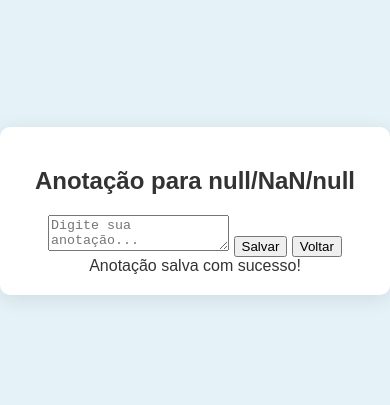
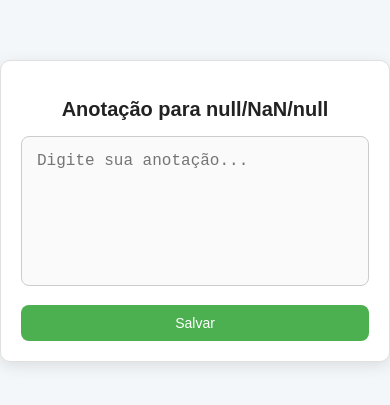
Before and after one commit to YagoFerreira55/Calendario, a plain HTML site: page agenda/note.html in a window 390 px wide. Shown: the part 211-616 px from the top of the page. Drawn offline with Linux system fonts and the light colour scheme.

Commit message:
Implementado funcionalidade de voltar para a página anterior após salvar a anotação - A mensagem de confirmação de 'Anotação salva com sucesso!' agora é exibida após o clique no botão 'Salvar'. - Após 2 segundos, a mensagem desaparece e a página volta para a anterior usando a função history.back(). - Estilos e animações para a mensagem de confirmação foram adicionados para um feedback visual mais suave.

```diff
--- a/agenda/note.html
+++ b/agenda/note.html
@@ -5,16 +5,187 @@
     <meta name="viewport" content="width=device-width, initial-scale=1.0">
     <title>Anotação do Dia</title>
     <link rel="stylesheet" href="style.css">
+    <style>
+        /* Estilos comuns */
+        body {
+            font-family: 'Arial', sans-serif;
+            margin: 0;
+            padding: 0;
+            background-color: #f4f7fa;
+            display: flex;
+            justify-content: center;
+            align-items: center;
+            height: 100vh;
+            color: #333;
+            transition: background-color 0.3s ease, color 0.3s ease;
+        }
+
+        .container {
+            background-color: #fff;
+            padding: 30px;
+            width: 90%;
+            max-width: 600px;
+            box-shadow: 0 4px 15px rgba(0, 0, 0, 0.1);
+            border-radius: 10px;
+            text-align: center;
+            border: 1px solid #e0e0e0;
+            transition: background-color 0.3s ease;
+        }
+
+        /* Estilo do título */
+        h2 {
+            font-size: 24px;
+            color: #222; /* Cor do título no tema claro */
+            margin-bottom: 15px;
+            font-weight: bold;
+        }
+
+        /* Alteração do título para o tema escuro */
+        .dark-theme h2 {
+            color: #fff; /* Cor do título no tema escuro */
+        }
+
+        /* Estilos do campo de texto (textarea) */
+        #note-input {
+            width: 100%;
+            height: 150px;
+            padding: 15px;
+            border: 1px solid #ccc;
+            border-radius: 8px;
+            resize: none;
+            font-size: 16px;
+            color: #333; /* Cor do texto no tema claro */
+            background-color: #fafafa;
+            box-sizing: border-box;
+            transition: all 0.3s ease;
+        }
+
+        /* Cor do texto dentro do campo de anotação no tema escuro */
+        .dark-theme #note-input {
+            color: #fff; /* Cor do texto no tema escuro */
+            background-color: #555;
+            border: 1px solid #444;
+        }
+
+        /* Estilo do botão "Salvar" */
+        #save-note {
+            background-color: #4caf50;
+            color: white;
+            border: none;
+            padding: 12px 20px;
+            font-size: 16px;
+            border-radius: 8px;
+            cursor: pointer;
+            width: 100%;
+            margin-top: 15px;
+            transition: background-color 0.3s ease;
+        }
+
+        #save-note:hover {
+            background-color: #45a049;
+        }
+
+        /* Estilo do botão "Voltar" */
+        button {
+            background-color: #007bff;
+            color: white;
+            border: none;
+            padding: 12px 20px;
+            font-size: 16px;
+            border-radius: 8px;
+            cursor: pointer;
+            margin-top: 10px;
+            width: 100%;
+            transition: background-color 0.3s ease;
+        }
+
+        button:hover {
+            background-color: #0056b3;
+        }
+
+        /* Estilo da mensagem de confirmação */
+        #confirmation-message {
+            margin-top: 15px;
+            color: #4caf50;
+            font-size: 18px;
+            font-weight: bold;
+            display: none;
+            animation: fadeIn 1s ease-in-out;
+        }
+
+        @keyframes fadeIn {
+            from {
+                opacity: 0;
+            }
+            to {
+                opacity: 1;
+            }
+        }
+
+        /* Estilos para o tema escuro */
+        .dark-theme {
+            background-color: #121212;
+            color: #fff;
+        }
+
+        .dark-theme .container {
+            background-color: #333;
+            border: 1px solid #444;
+        }
+
+        .dark-theme #save-note {
+            background-color: #ffa500;
+        }
+
+        .dark-theme #save-note:hover {
+            background-color: #ff8c00;
+        }
+
+        .dark-theme button {
+            background-color: #444;
+        }
+
+        .dark-theme button:hover {
+            background-color: #666;
+        }
+
+        /* Responsividade */
+        @media (max-width: 600px) {
+            .container {
+                padding: 20px;
+            }
+
+            h2 {
+                font-size: 20px;
+            }
+
+            #save-note, button {
+                font-size: 14px;
+                padding: 10px 15px;
+            }
+        }
+    </style>
 </head>
 <body>
     <div class="container">
         <h2 id="note-title">Anotação para o dia</h2>
         <textarea id="note-input" placeholder="Digite sua anotação..."></textarea>
         <button id="save-note">Salvar</button>
-        <button onclick="goBack()">Voltar</button>
         <div id="confirmation-message" class="hidden">Anotação salva com sucesso!</div>
     </div>
+
     <script>
+        // Função para alternar tema
+        function toggleTheme() {
+            document.body.classList.toggle("dark-theme");
+            localStorage.setItem("theme", document.body.classList.contains("dark-theme") ? "dark" : "light");
+        }
+
+        // Verifica qual tema está armazenado e aplica-o
+        if (localStorage.getItem("theme") === "dark") {
+            document.body.classList.add("dark-theme");
+        }
+
         const params = new URLSearchParams(window.location.search);
         const year = params.get("year");
         const month = params.get("month");
@@ -22,24 +193,24 @@
         const noteKey = `${year}-${month}-${day}`;
         const notes = JSON.parse(localStorage.getItem("notes")) || {};
 
+        // Atualiza o título com a data
         document.getElementById("note-title").innerText = `Anotação para ${day}/${parseInt(month) + 1}/${year}`;
         document.getElementById("note-input").value = notes[noteKey] || "";
 
+        // Função para salvar a anotação
         document.getElementById("save-note").addEventListener("click", function () {
             notes[noteKey] = document.getElementById("note-input").value;
             localStorage.setItem("notes", JSON.stringify(notes));
 
             const confirmationMessage = document.getElementById("confirmation-message");
-            confirmationMessage.classList.remove("hidden");
+            confirmationMessage.style.display = "block";
 
-            setTimeout(function() {
-                confirmationMessage.classList.add("hidden");
-            }, 3000);
+              // Função para voltar à página anterior
+        setTimeout(function() {
+          confirmationMessage.classList.remove("visible");  // Remove a classe após 2 segundos
+          history.back(); // Volta para a página anterior após 2 segundos
+        }, 2000);
         });
-
-        function goBack() {
-            window.location.href = "index.html";
-        }
     </script>
 </body>
 </html>
```
